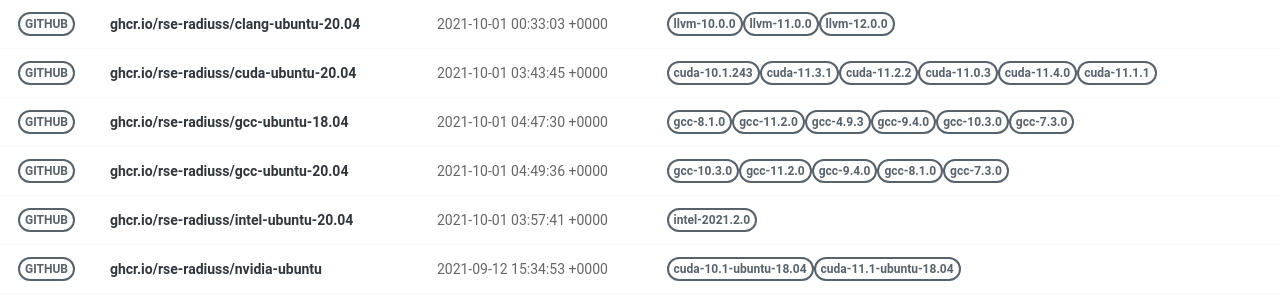
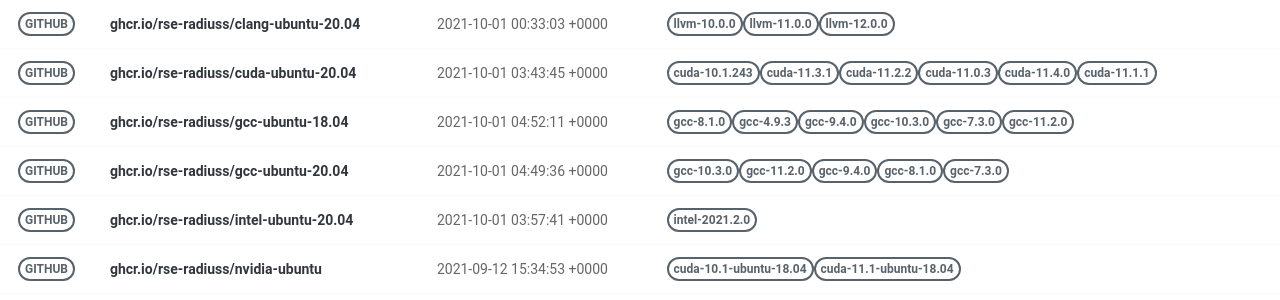
Before and after one commit to rse-ops/docker-images, a Jekyll site: the page built from pages/index.md, in a window 1280 px wide. Shown: the part 179-479 px from the top of the page. Built offline with Jekyll 4.4.1, drawn with Linux system fonts in a browser that asks for light colours; nearby versions of some CDN libraries.

Commit message:
Automated push to update library 2021-10-01

```diff
--- a/_library/ghcr.io-rse-radiuss-gcc-ubuntu-18.04.md
+++ b/_library/ghcr.io-rse-radiuss-gcc-ubuntu-18.04.md
@@ -1,7 +1,7 @@
 ---
 layout: container
 name: ghcr.io/rse-radiuss/gcc-ubuntu-18.04
-updated_at: 2021-10-01 04:47:30.538906
+updated_at: 2021-10-01 04:52:11.952552
 
 
 container_url: https://github.com/orgs/rse-radiuss/packages/container/package/gcc-ubuntu-18.04
@@ -24,5 +21,8 @@ versions:
  - tag: gcc-7.3.0
    dockerfile: https://github.com/rse-radiuss/docker-images/blob/main/ubuntu/gcc/Dockerfile
    manifest: https://crane.ggcr.dev/manifest/ghcr.io/rse-radiuss/gcc-ubuntu-18.04:gcc-7.3.0
+ - tag: gcc-11.2.0
+   dockerfile: https://github.com/rse-radiuss/docker-images/blob/main/ubuntu/gcc/Dockerfile
+   manifest: https://crane.ggcr.dev/manifest/ghcr.io/rse-radiuss/gcc-ubuntu-18.04:gcc-11.2.0
 
 ---
```
Also changed, not shown: other parts of _library/ghcr.io-rse-radiuss-gcc-ubuntu-18.04.md (+0 -3 lines).
